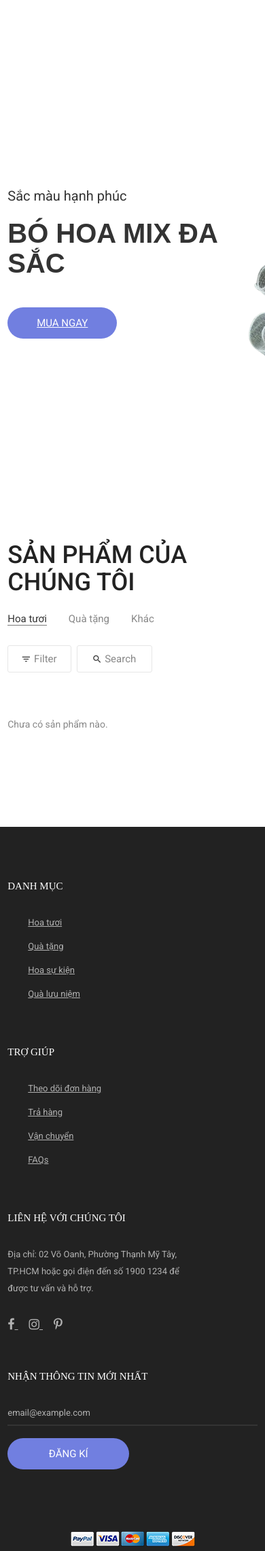
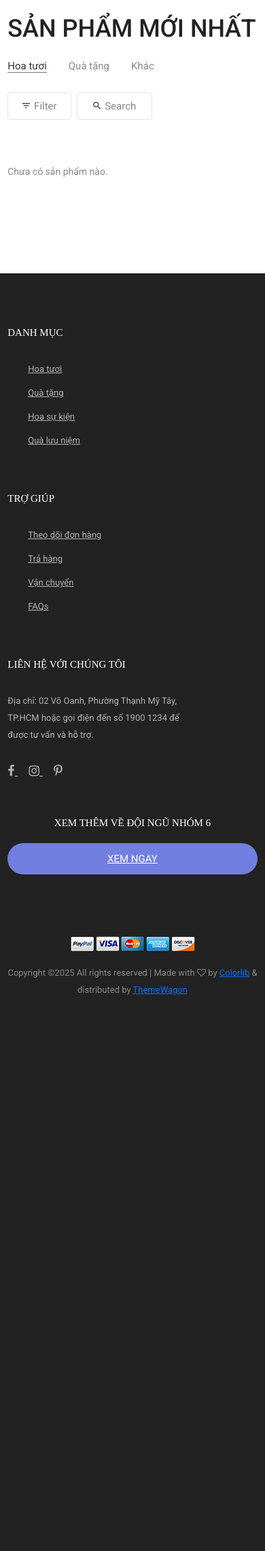
Before and after one commit to tqd-tech/LTW_FlowersGiftNow_Group6, a PHP site: page / in a window 390 px wide. Shown: the part 70-2351 px from the top of the page at 68% size. After the commit the page ends 1533 px from the top, so only its background shows below. Run offline with PHP 8.4, Linux system fonts and the light colour scheme; data that the repository does not hold is empty; some libraries are stand-ins or nearby versions; some web fonts are replaced.

Commit message:
UI: responsive & footer

```diff
--- a/assets/css/main.css
+++ b/assets/css/main.css
@@ -588,6 +588,9 @@ font-family: "Roboto", sans-serif;  font-size: 50px;
   .wrap-search-header {
     height: 80px;
   }
+  .hidden-mobile {
+    display: none;
+  }
 }
 
 
--- a/includes/footer.php
+++ b/includes/footer.php
@@ -90,22 +90,14 @@
 				</div>
 
 				<div class="col-sm-6 col-lg-3 p-b-50">
-					<h4 class="stext-301 cl0 p-b-30">
-						Nhận thông tin mới nhất
+					<h4 class="stext-301 cl0 text-center">
+						Xem thêm về đội ngũ nhóm 6
 					</h4>
-
-					<form>
-						<div class="wrap-input1 w-full p-b-4">
-							<input class="input1 bg-none plh1 stext-107 cl7" type="text" name="email" placeholder="email@example.com">
-							<div class="focus-input1 trans-04"></div>
+					<div class="p-t-18">
+							<a href="https://tqd-tech.github.io/group6-porfolio" class="flex-c-m stext-101 cl0 size-103 bg1 bor1 hov-btn2 p-lr-15 trans-04">
+								Xem ngay
+							</a>
 						</div>
-
-						<div class="p-t-18">
-							<button class="flex-c-m stext-101 cl0 size-103 bg1 bor1 hov-btn2 p-lr-15 trans-04">
-								Đăng kí
-							</button>
-						</div>
-					</form>
 				</div>
 			</div>
 
@@ -143,10 +135,10 @@ Copyright &copy;<script>document.write(new Date().getFullYear());</script> All r
 	</footer>
     <script src="assets/vendor/jquery/jquery-3.2.1.min.js"></script>
 <!--===============================================================================================-->
-	<script src="assets/vendor/animsition/assets/js/animsition.min.js"></script>
+	<script src="assets/vendor/animsition/js/animsition.min.js"></script>
 <!--===============================================================================================-->
-	<script src="assets/vendor/bootstrap/assets/js/popper.js"></script>
-	<script src="assets/vendor/bootstrap/assets/js/bootstrap.min.js"></script>
+	<script src="assets/vendor/bootstrap/js/popper.js"></script>
+	<script src="assets/vendor/bootstrap/js/bootstrap.min.js"></script>
 <!--===============================================================================================-->
 	<script src="assets/vendor/select2/select2.min.js"></script>
 	<script>
@@ -241,11 +233,11 @@ Copyright &copy;<script>document.write(new Date().getFullYear());</script> All r
 
 		$('.js-show-filter').on('click', function(){
     $(this).toggleClass('show-filter');
-    $('.panel-filter').slideToggle(400);
+    // $('.panel-filter').slideToggle(400);
 
     if($('.js-show-search').hasClass('show-search')) {
         $('.js-show-search').removeClass('show-search');
-        $('.panel-search').slideUp(400);
+        // $('.panel-search').slideUp(400);
     }
 });
 
--- a/includes/header.php
+++ b/includes/header.php
@@ -5,7 +5,7 @@
 	<meta charset="UTF-8">
 	<meta name="viewport" content="width=device-width, initial-scale=1">
 <!--===============================================================================================-->
-	<link rel="icon" type="image/png" href="assets/assets/images/icons/favicon.png"/>
+	<link rel="icon" type="image/png" href="assets/images/icons/favicon.png"/>
 <!--===============================================================================================-->
 	<link rel="stylesheet" type="text/css" href="assets/vendor/bootstrap/css/bootstrap.min.css">
 <!--===============================================================================================-->
@@ -15,13 +15,27 @@
 <!--===============================================================================================-->
 	<link rel="stylesheet" type="text/css" href="assets/fonts/linearicons-v1.0.0/icon-font.min.css">
 <!--===============================================================================================-->
-	<link rel="stylesheet" type="text/css" href="assets/vendor/animate/animate.css">
 	<link rel="stylesheet" type="text/css" href="assets/vendor/slick/slick.css">
 	<link rel="stylesheet" type="text/css" href="assets/css/util.css">
 	<link rel="stylesheet" type="text/css" href="assets/css/main.css">
 	<link rel="preconnect" href="https://fonts.googleapis.com">
 <link rel="preconnect" href="https://fonts.gstatic.com" crossorigin>
 <link href="https://fonts.googleapis.com/css2?family=Roboto:ital,wght@0,100..900;1,100..900&family=Wallpoet&display=swap" rel="stylesheet">
+<link rel="stylesheet" type="text/css" href="assets/vendor/animate/animate.css">
+<!--===============================================================================================-->
+	<link rel="stylesheet" type="text/css" href="assets/vendor/css-hamburgers/hamburgers.min.css">
+<!--===============================================================================================-->
+	<link rel="stylesheet" type="text/css" href="assets/vendor/animsition/css/animsition.min.css">
+<!--===============================================================================================-->
+	<link rel="stylesheet" type="text/css" href="assets/vendor/select2/select2.min.css">
+<!--===============================================================================================-->
+	<link rel="stylesheet" type="text/css" href="assets/vendor/daterangepicker/daterangepicker.css">
+<!--===============================================================================================-->
+	<link rel="stylesheet" type="text/css" href="assets/vendor/slick/slick.css">
+<!--===============================================================================================-->
+	<link rel="stylesheet" type="text/css" href="assets/vendor/MagnificPopup/magnific-popup.css">
+<!--===============================================================================================-->
+	<link rel="stylesheet" type="text/css" href="assets/vendor/perfect-scrollbar/perfect-scrollbar.css">
 <!--===============================================================================================-->
 </head>
 <body class="animsition">
@@ -145,7 +159,7 @@
 
 		<!-- Menu Mobile -->
 		<div class="menu-mobile">
-			<ul class="topbar-mobile">
+			<ul class="topbar-mobile hidden-mobile">
 				<li>
 					<div class="left-top-bar">
 						Miễn phí vẫn chuyển cho đơn từ 500k
--- a/index.php
+++ b/index.php
@@ -23,7 +23,7 @@
 
 
 	<!-- Slider -->
-	<section class="section-slide">
+	<section class="section-slide hidden-mobile">
 		<div class="wrap-slick1">
 			<div class="slick1">
 				<div class="item-slick1" style="background-image: url(assets/images/flowers/slide1.png);">
@@ -109,7 +109,7 @@
 		<div class="container">
 			<div class="p-b-10">
 				<h3 class="ltext-103 cl5">
-					Sản phẩm của chúng tôi
+					Sản phẩm mới nhất
 				</h3>
 			</div>
 
```
Also changed, not shown: assets/css/styles.css (deleted), assets/images/icons/menu.png (added).
